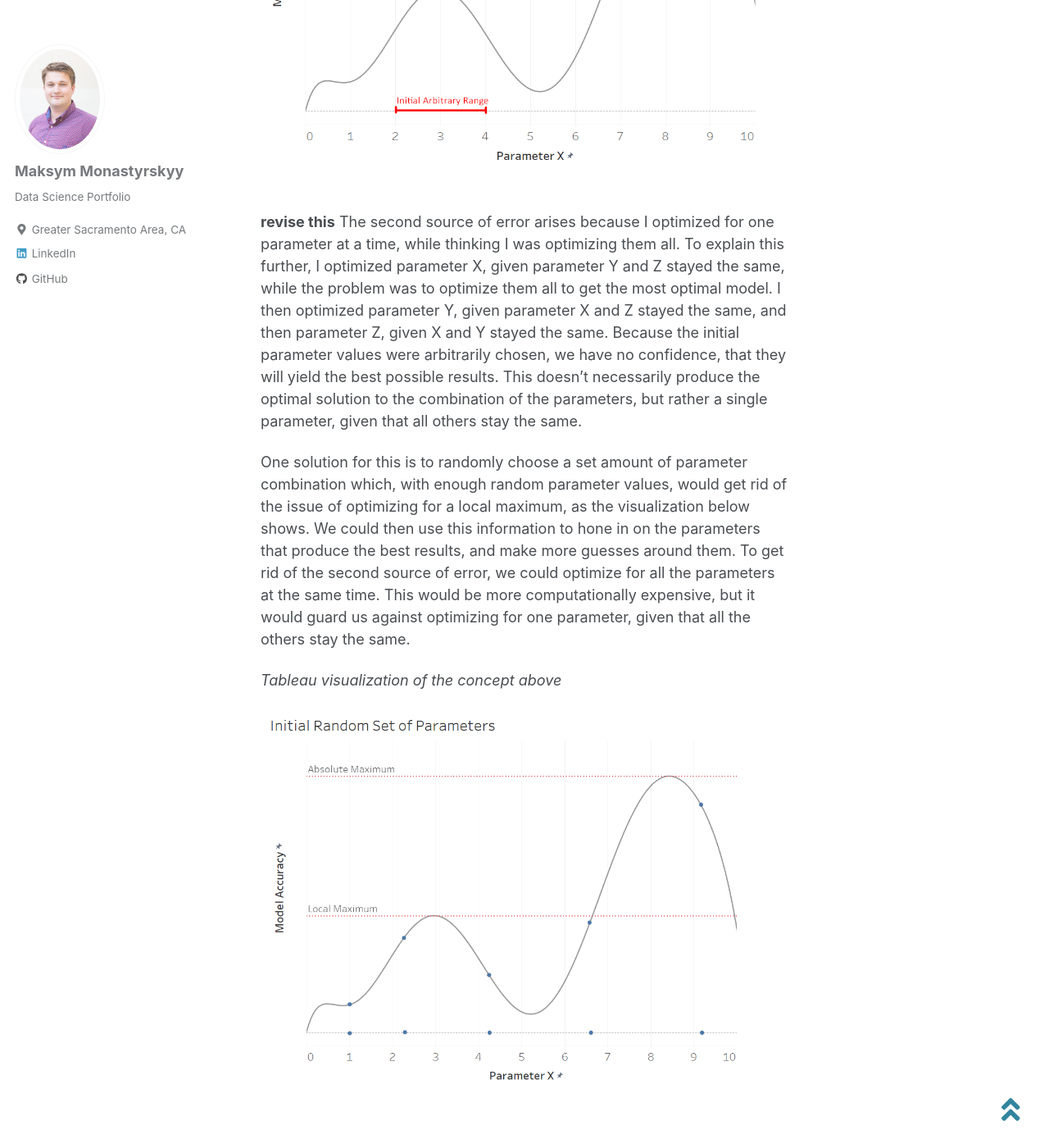
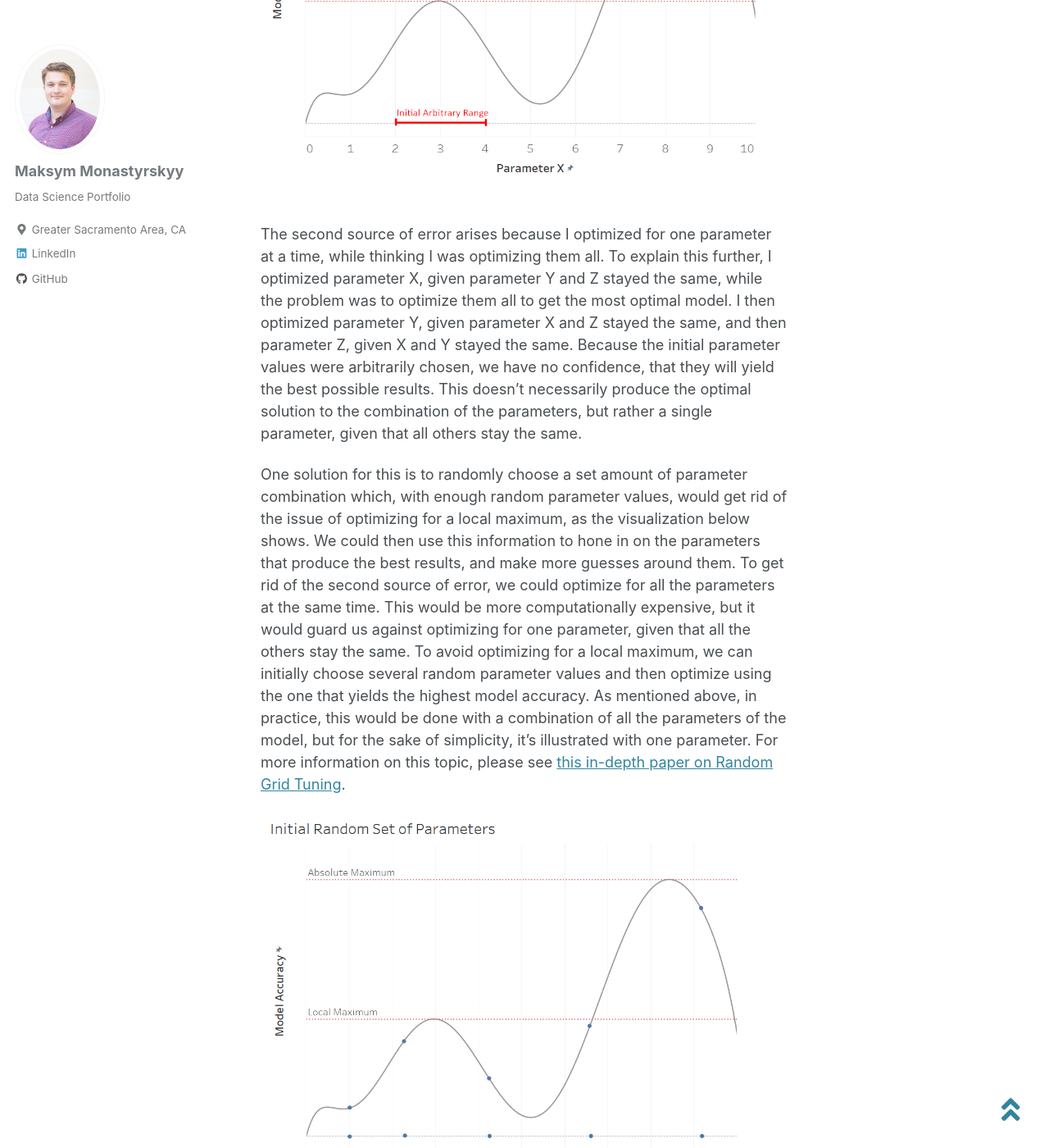
Before and after one commit to monastyrskyy/monastyrskyy.github.io, a Jekyll site: the page built from _posts/2019-7-12-real_estate_predictions.md, in a window 1280 px wide and 1400 px high, scrolled down 4647 px. Shown: the whole window at 82% size. Built offline with Jekyll 4.4.1, drawn with Linux system fonts in a browser that asks for light colours; cached includes are drawn as plain includes; nearby versions of some CDN libraries; some of the changed text lies outside the part shown.

Commit message:
real estate v2 - fixed tableau section

```diff
--- a/_posts/2019-7-12-real_estate_predictions.md
+++ b/_posts/2019-7-12-real_estate_predictions.md
@@ -76,22 +76,23 @@ I hypothesize that the top 5 states match the top 5 states by population, and si
 ## Modeling
 
 ### No Imputation
-### LM
-### GLM
-### GLMNet
+### LM/GLM/GLMNet
 
 ### Imputation
 ### LotFrontage imputed with mice
 
 ### Changed all factors into numeric dummy variables
 
-## Random Forest
+What I would like to do differently next time is change all the data to dummy variables and then use mice to impute lot frontage. This way, it doesn't have to deal with factor variables and has nice tidy numbers to work with. Also works great for when a new factor level is introduced in the test dataset.
+
+### Random Forest
+
+### XGBoost
+  great, probably reached a local maximum
 
 ## Taking out multicollinearity with value above 0.75
 
-## XGBoost
-  great, probably reached a local maximum
-
+I would like to try to make several processed datasets, with various threshold levels for removing columns such as .50, .75, .90 to see which gives the best results.
 
 ## Conclusion
 
@@ -103,16 +104,13 @@ As mentioned before, I think the reason why a more tuned XGBoost model did not y
 
 Although this may seem like a reasonable approach at first, there are two sources that may introduce error. The first is that I originally picked arbitrary parameter ranges. The issue with doing this is that it's possible to be optimizing the model to a local maximum instead of the absolute maximum. In other words, steps 2 and 3 may actually be improving the model, but because of the initial placement of parameter ranges, it's not optimizing the model as much as it could. See the graphic below for a visual representation of this idea.
 
-*Tableau visualization of the concept above*
-
 <div style="text-align:center"><img src="{{ site.url }}{{ site.baseurl }}/images/5.kaggle_real_estate/1.parameter_tuning_fallacy.png" alt="Local Maximum Fallacy"></div><br/>
 
-**revise this**
+
 The second source of error arises because I optimized for one parameter at a time, while thinking I was optimizing them all. To explain this further, I optimized parameter X, given parameter Y and Z stayed the same, while the problem was to optimize them all to get the most optimal model. I then optimized parameter Y, given parameter X and Z stayed the same, and then parameter Z, given X and Y stayed the same. Because the initial parameter values were arbitrarily chosen, we have no confidence, that they will yield the best possible results. This doesn't necessarily produce the optimal solution to the combination of the parameters, but rather a single parameter, given that all others stay the same.
 
-One solution for this is to randomly choose a set amount of parameter combination which, with enough random parameter values, would get rid of the issue of optimizing for a local maximum, as the visualization below shows. We could then use this information to hone in on the parameters that produce the best results, and make more guesses around them. To get rid of the second source of error, we could optimize for all the parameters at the same time. This would be more computationally expensive, but it would guard us against optimizing for one parameter, given that all the others stay the same.
+One solution for this is to randomly choose a set amount of parameter combination which, with enough random parameter values, would get rid of the issue of optimizing for a local maximum, as the visualization below shows. We could then use this information to hone in on the parameters that produce the best results, and make more guesses around them. To get rid of the second source of error, we could optimize for all the parameters at the same time. This would be more computationally expensive, but it would guard us against optimizing for one parameter, given that all the others stay the same. To avoid optimizing for a local maximum, we can initially choose several random parameter values and then optimize using the one that yields the highest model accuracy. As mentioned above, in practice, this would be done with a combination of all the parameters of the model, but for the sake of simplicity, it's illustrated with one parameter. For more information on this topic, please see   <a href="http://www.jmlr.org/papers/volume13/bergstra12a/bergstra12a.pdf" target="blank">this in-depth paper on Random Grid Tuning</a>.
 
-*Tableau visualization of the concept above*
 
 <div style="text-align:center"><img src="{{ site.url }}{{ site.baseurl }}/images/5.kaggle_real_estate/2.random_initial_guesses.png" alt="Random Guesses to get rid of Local Maximum Fallacy"></div><br/>
 
```
